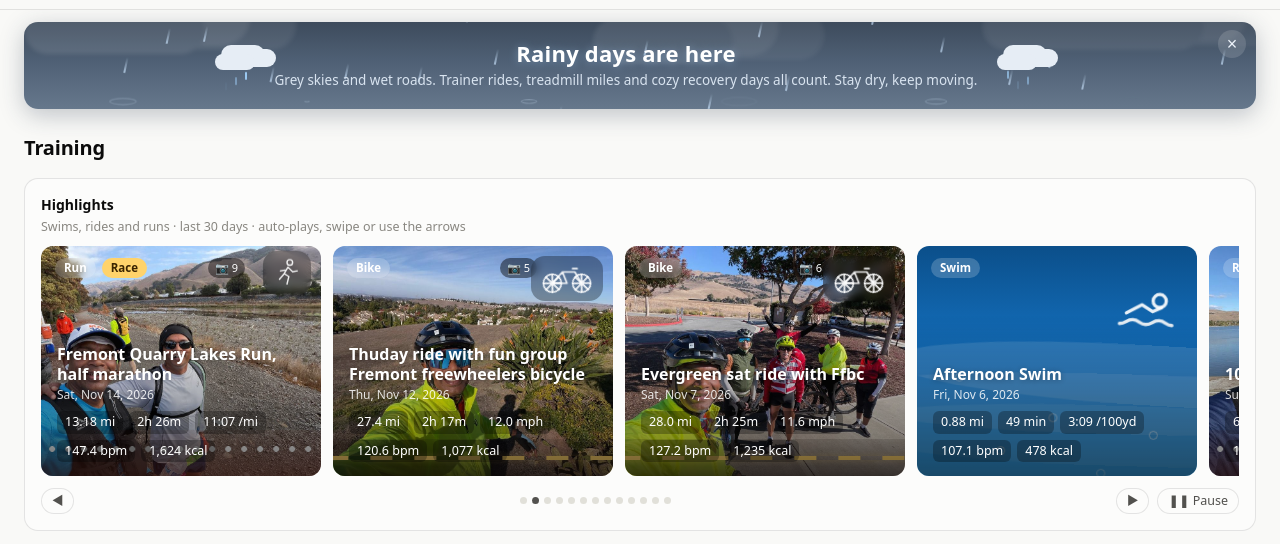
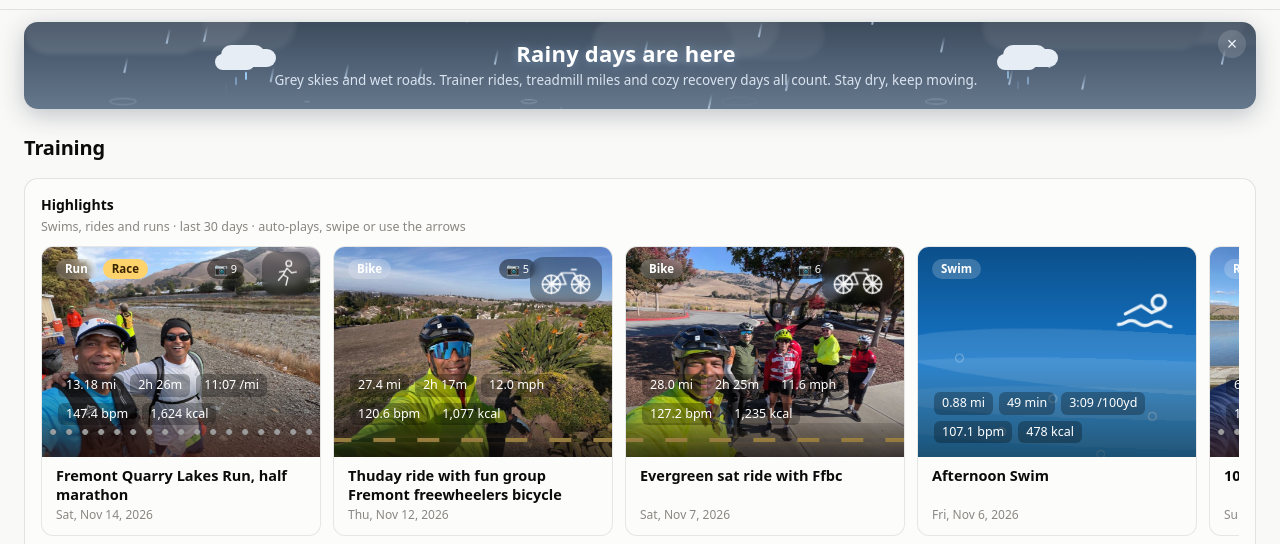
Before and after one commit to ravidev/fitness-dashboard, a plain HTML site: page index.html in a window 1280 px wide. Shown: the part 92-636 px from the top of the page. Drawn offline with nearby package versions, Linux system fonts and the light colour scheme; animation ran at ten frames a second.

Commit message:
Highlights: move title and date into a caption below the photo
Badges, metrics and animations stay on the photo; long titles clamp to 2 lines.

Co-Authored-By: Claude Opus 5.5 <noreply@anthropic.com>
Claude-Session: https://claude.ai/code/session_01DxgVGDTc7KZ3Qmk4WYiMBM

```diff
--- a/css/style.css
+++ b/css/style.css
@@ -191,13 +191,15 @@ tr.done td:first-child { box-shadow: inset 3px 0 0 var(--good); }
 .hl-row { display: grid; grid-auto-flow: column; grid-auto-columns: minmax(280px, 34%); gap: 12px; overflow-x: auto; scroll-snap-type: x mandatory; scrollbar-width: none; padding-bottom: 2px; outline: none; }
 .hl-row::-webkit-scrollbar { display: none; }
 @media (max-width: 960px) { .hl-row { grid-auto-columns: 78%; } }
-.hl { position: relative; height: 230px; border-radius: 12px; overflow: hidden; scroll-snap-align: start; color: #fff; isolation: isolate; }
-.hl-body { position: absolute; inset: 0; z-index: 2; display: flex; flex-direction: column; justify-content: flex-end; padding: 14px 16px; background: linear-gradient(transparent 30%, rgba(0,0,0,.55)); }
+.hl { display: flex; flex-direction: column; border-radius: 12px; overflow: hidden; scroll-snap-align: start; background: var(--surface); border: 1px solid rgba(128,128,128,.18); }
+.hl-media { position: relative; height: 210px; overflow: hidden; isolation: isolate; color: #fff; }
+.hl-body { position: absolute; inset: 0; z-index: 2; display: flex; flex-direction: column; justify-content: flex-end; padding: 14px 16px; background: linear-gradient(transparent 55%, rgba(0,0,0,.5)); }
 .hl-top { position: absolute; top: 12px; left: 14px; display: flex; gap: 6px; }
 .hl-sport, .hl-race { font-size: 11.5px; font-weight: 600; padding: 2px 9px; border-radius: 99px; background: rgba(255,255,255,.2); backdrop-filter: blur(4px); }
 .hl-race { background: #ffd36b; color: #3a2400; }
-.hl-title { font-weight: 650; font-size: 16px; line-height: 1.25; text-shadow: 0 1px 6px rgba(0,0,0,.35); }
-.hl-date { font-size: 12px; opacity: .85; margin: 2px 0 8px; }
+.hl-cap { padding: 9px 14px 11px; }
+.hl-title { font-weight: 650; font-size: 14.5px; line-height: 1.3; color: var(--ink); display: -webkit-box; -webkit-line-clamp: 2; -webkit-box-orient: vertical; overflow: hidden; min-height: 2.6em; }
+.hl-date { font-size: 12px; color: var(--muted); margin-top: 3px; }
 .hl-stats { display: flex; flex-wrap: wrap; gap: 6px; font-size: 12.5px; font-variant-numeric: tabular-nums; }
 .hl-stats span { background: rgba(0,0,0,.28); padding: 2px 8px; border-radius: 6px; }
 .hl-nav { display: flex; align-items: center; gap: 8px; margin-top: 10px; }
@@ -269,3 +271,4 @@ p.big { font-size: 16px; margin: 4px 0 8px; }
 
 .source .fresh { color: var(--muted); }
 @media (max-width: 720px) { .source .fresh { display: block; } }
+.hl.run .hl-body, .hl.bike .hl-body { padding-bottom: 32px; }
--- a/js/app.js
+++ b/js/app.js
@@ -423,13 +423,15 @@
       const ph = photos.filter(p => p.date === w.date && (!p.sport || p.sport === w.sport));
       const bg = ph.length ? `<div class="scn photo">${ph.map((p, i) => `<img src="${esc(p.src)}" alt="" loading="lazy"${i ? "" : ' class="on"'}>`).join("")}${ph.length > 1 ? `<span class="ph-n">📷 ${ph.length}</span>` : ""}</div>${SCENES[w.sport].replace('class="scn ', 'class="scn ovl ')}` : SCENES[w.sport];
       const stats = [w.mi ? `${round(w.mi, w.sport === "Bike" ? 1 : 2)} mi` : "", w.min ? (w.min < 60 ? `${Math.round(w.min)} min` : hhmm(w.min)) : "", pace(w), w.hr ? `${w.hr} bpm` : "", w.kcal ? `${round(w.kcal)} kcal` : ""].filter(Boolean);
-      return `<article class="hl ${w.sport.toLowerCase()}">${bg}
-        <div class="hl-body">
-          <div class="hl-top"><span class="hl-sport">${w.sport}</span>${w.race || /\btri\b|half marathon|race leg|marathon/i.test(w.desc || "") ? '<span class="hl-race">Race</span>' : ""}</div>
-          <div class="hl-title">${esc((w.desc || w.type).split(/[;(]/)[0].trim())}</div>
-          <div class="hl-date">${fmtLong(w.date)}</div>
-          <div class="hl-stats">${stats.map(x => `<span>${x}</span>`).join("")}</div>
-        </div></article>`;
+      const title = esc((w.desc || w.type).split(/[;(]/)[0].trim());
+      return `<article class="hl ${w.sport.toLowerCase()}">
+        <div class="hl-media">${bg}
+          <div class="hl-body">
+            <div class="hl-top"><span class="hl-sport">${w.sport}</span>${w.race || /\btri\b|half marathon|race leg|marathon/i.test(w.desc || "") ? '<span class="hl-race">Race</span>' : ""}</div>
+            <div class="hl-stats">${stats.map(x => `<span>${x}</span>`).join("")}</div>
+          </div>
+        </div>
+        <div class="hl-cap"><div class="hl-title" title="${title}">${title}</div><div class="hl-date">${fmtLong(w.date)}</div></div></article>`;
     }).join("");
     return `<div class="hl-wrap"><div class="hl-row" id="hl-row" tabindex="0" aria-label="Workout highlights">${cards}</div>
       <div class="hl-nav"><button class="chip" id="hl-prev" aria-label="Previous highlight">◀</button><span id="hl-dots"></span><button class="chip" id="hl-next" aria-label="Next highlight">▶</button><button class="chip" id="hl-play" aria-label="Pause auto-play">❚❚ Pause</button></div></div>`;
```
